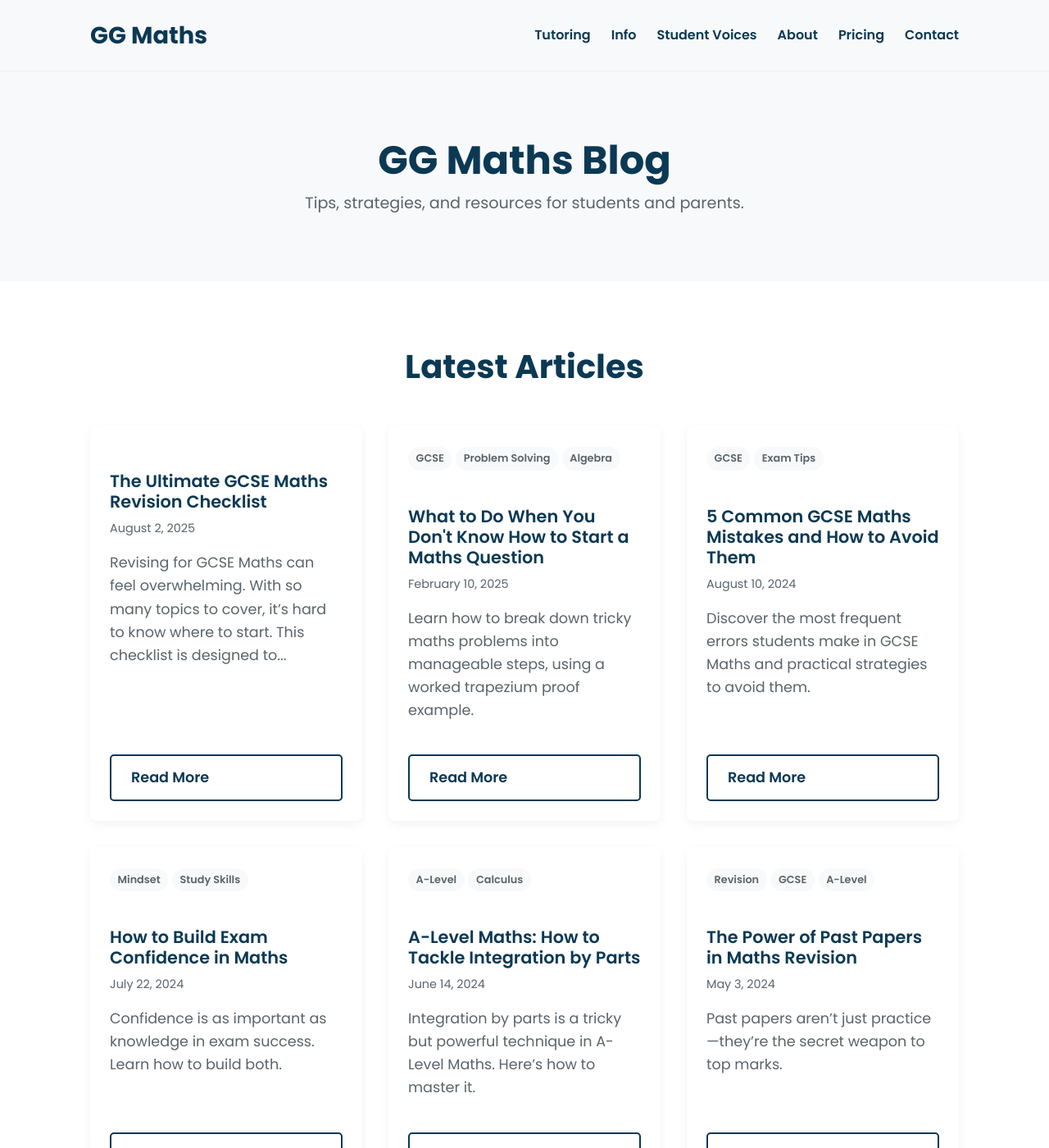
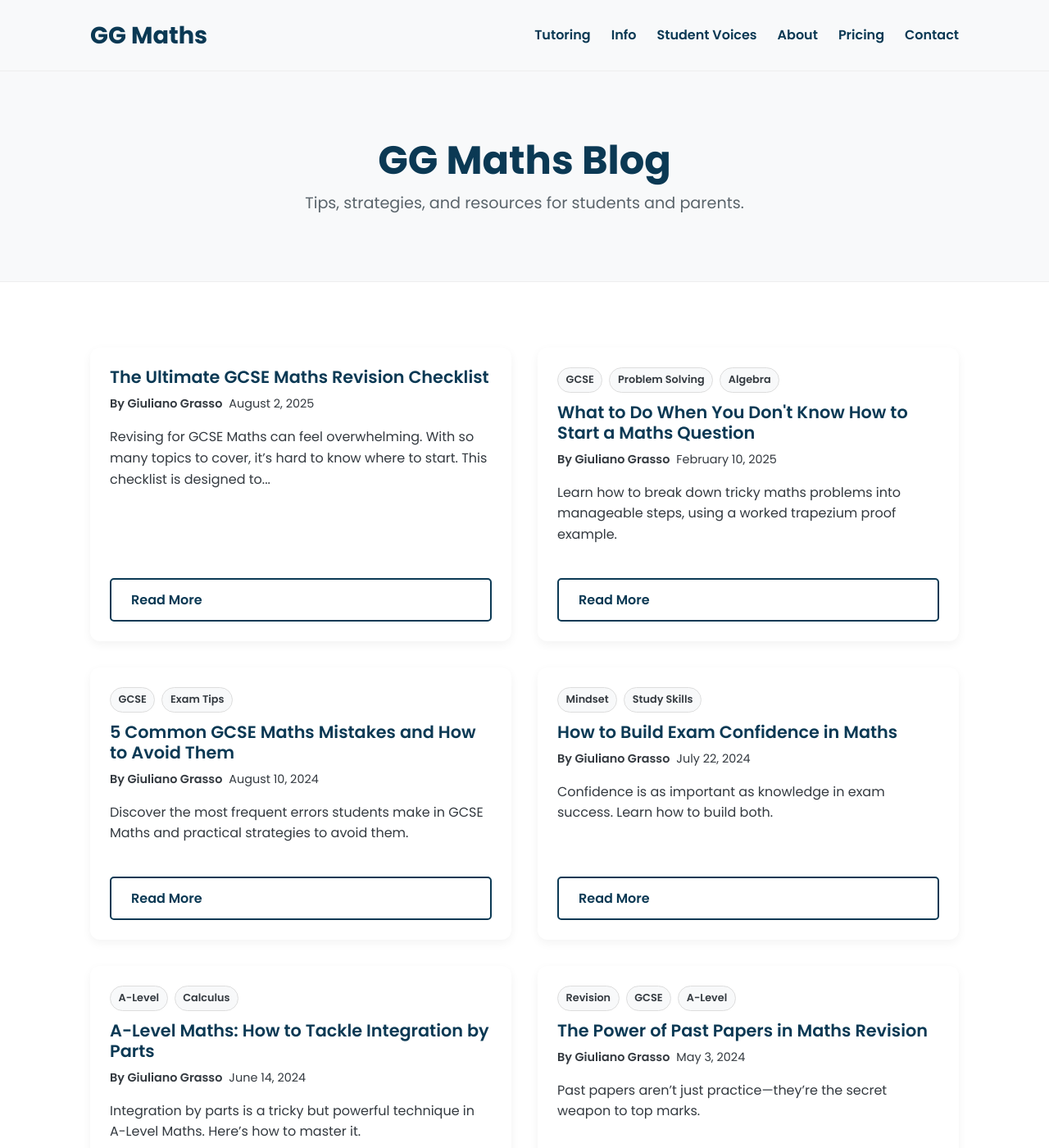
Before and after one commit to GG1982/ggmaths-2025, a Jekyll site: the page built from blog.html, in a window 1280 px wide and 1400 px high. Shown: the whole window at 82% size. Built offline with Jekyll 4.4.1, drawn with Linux system fonts in a browser that asks for light colours.

Commit message:
style blog

```diff
--- a/_sass/_blog.scss
+++ b/_sass/_blog.scss
@@ -5,12 +5,13 @@
     background-color: var(--light-grey);
     text-align: center;
     padding: 80px 0;
+    border-bottom: 1px solid #eee;
 }
 #blog-hero h1 {
     margin-bottom: 0.5rem;
 }
 .hero-subheadline {
-    color: var(--text-light);
+    color: var(--text-muted);
     font-size: 1.2rem;
 }
 
@@ -18,20 +19,21 @@
 #blog-posts {
     padding: 80px 0;
 }
-#blog-posts h2 {
-    text-align: center;
-    margin-bottom: 3rem;
-}
 .post-grid {
     display: grid;
-    grid-template-columns: repeat(auto-fit, minmax(320px, 1fr));
+    grid-template-columns: 1fr;
     gap: 2rem;
+}
+@media (min-width: 992px) {
+    .post-grid {
+        grid-template-columns: 1fr 1fr;
+    }
 }
 
 /* --- Post Card Styling --- */
 .post-card {
     background-color: #fff;
-    border-radius: 8px;
+    border-radius: 12px;
     box-shadow: 0 4px 12px rgba(0,0,0,0.05);
     display: flex;
     flex-direction: column;
@@ -42,28 +44,41 @@
     transform: translateY(-5px);
     box-shadow: 0 8px 20px rgba(0,0,0,0.1);
 }
+.post-thumbnail {
+    display: block;
+    overflow: hidden;
+}
 .post-thumbnail img {
     width: 100%;
-    height: 200px;
+    height: 220px;
     object-fit: cover;
+    transition: transform 0.3s ease;
 }
-.post-content {
+.post-card:hover .post-thumbnail img {
+    transform: scale(1.05);
+}
+.post-card-content {
     padding: 1.5rem;
     display: flex;
     flex-direction: column;
-    flex-grow: 1; /* Allows the button to stick to the bottom */
+    flex-grow: 1;
 }
 .post-tags {
+    display: flex;
+    flex-wrap: wrap;
+    gap: 8px;
     margin-bottom: 0.75rem;
 }
+
 .tag {
     display: inline-block;
-    background: var(--light-grey);
-    color: var(--text-light);
+    background-color: var(--light-grey);
+    color: var(--dark-grey);
     padding: 0.25rem 0.6rem;
     border-radius: 999px;
     font-size: 0.8rem;
     font-weight: 600;
+    border: 1px solid #ddd;
 }
 .post-title {
     font-size: 1.3rem;
@@ -78,12 +93,18 @@
 }
 .post-meta {
     font-size: 0.9rem;
-    color: var(--text-light);
+    color: var(--text-muted);
     margin-bottom: 1rem;
+    display: flex;
+    align-items: center;
+    gap: 0.5rem;
+}
+.author {
+    font-weight: 600;
 }
 .post-excerpt {
-    color: var(--text-light);
-    flex-grow: 1; /* Pushes the button down */
+    color: var(--text);
+    flex-grow: 1;
     margin-bottom: 1.5rem;
 }
 
@@ -108,10 +129,10 @@
     border-color: var(--secondary);
 }
 .page-link.disabled {
-    color: var(--text-light);
+    color: var(--text-muted);
     pointer-events: none;
 }
 .page-status {
-    color: var(--text-light);
+    color: var(--text-muted);
     font-weight: 600;
 }
--- /dev/null
+++ b/_sass/_post.scss
@@ -0,0 +1,94 @@
+/* /_sass/_post.scss */
+
+.post {
+  .post-container {
+    max-width: 800px;
+    margin: 0 auto;
+  }
+
+  .post-header {
+    text-align: center;
+    margin: 40px 0;
+    padding-bottom: 2rem;
+    border-bottom: 1px solid #eee;
+  }
+
+  .post-title {
+    font-size: 2.5rem;
+    line-height: 1.2;
+    margin-bottom: 1rem;
+    color: var(--primary);
+  }
+
+  .post-meta {
+    color: var(--text-muted);
+    font-size: .95rem;
+    display: flex;
+    align-items: center;
+    justify-content: center;
+    gap: .5rem;
+    flex-wrap: wrap;
+
+    .dot {
+      color: #A0A0A0;
+    }
+  }
+
+  .post-thumbnail {
+    margin: 0 0 2rem 0;
+
+    img {
+      width: 100%;
+      border-radius: 12px;
+    }
+  }
+
+  .post-content {
+    font-size: 1.1rem;
+    line-height: 1.7;
+    color: var(--text);
+
+    h2, h3, h4 {
+      color: var(--primary);
+      margin-top: 2.5rem;
+      margin-bottom: 1rem;
+      line-height: 1.3;
+    }
+
+    p {
+      margin-bottom: 1.5rem;
+    }
+
+    a {
+      color: var(--secondary);
+      text-decoration: underline;
+      text-underline-offset: 3px;
+      transition: color 0.2s ease;
+
+      &:hover {
+        color: var(--primary);
+      }
+    }
+
+    ul, ol {
+      padding-left: 2rem;
+      margin-bottom: 1.5rem;
+    }
+
+    blockquote {
+      margin: 2rem 0;
+      padding: 1rem 1.5rem;
+      background-color: var(--light-grey);
+      border-left: 4px solid var(--secondary);
+      font-style: italic;
+      color: var(--text-muted);
+    }
+
+    img {
+      max-width: 100%;
+      height: auto;
+      border-radius: 8px;
+      margin: 2rem 0;
+    }
+  }
+}
--- a/assets/main.scss
+++ b/assets/main.scss
@@ -10,3 +10,4 @@
 @import "tutors";
 @import "blog";
 @import "success-stories";
+@import "post";
--- a/blog.html
+++ b/blog.html
@@ -12,9 +12,8 @@ description: "Practical maths revision strategies, study tips, and inspiration f
     </div>
 </section>
 
-<section id="blog-posts">
+<section id="blog-posts" class=".blog-posts">
     <div class="container">
-        <h2>Latest Articles</h2>
         <div class="post-grid">
             {% for post in site.posts %}
             <article class="post-card">
@@ -23,7 +22,7 @@ description: "Practical maths revision strategies, study tips, and inspiration f
                         <img src="{{ post.image | relative_url }}" alt="{{ post.title }}" loading="lazy">
                     </a>
                 {% endif %}
-                <div class="post-content">
+                <div class="post-card-content">
                     {% if post.tags.size > 0 %}
                         <div class="post-tags">
                             {% for tag in post.tags %}
@@ -33,6 +32,7 @@ description: "Practical maths revision strategies, study tips, and inspiration f
                     {% endif %}
                     <h3 class="post-title"><a href="{{ post.url | relative_url }}">{{ post.title }}</a></h3>
                     <p class="post-meta">
+                        <span class="author">By Giuliano Grasso</span>
                         <time datetime="{{ post.date | date_to_xmlschema }}">{{ post.date | date: "%B %-d, %Y" }}</time>
                     </p>
                     <p class="post-excerpt">{{ post.excerpt | strip_html | truncatewords: 25 }}</p>
```
Also changed, not shown: _layouts/post.html (line endings or trailing spaces), 10 other files.
